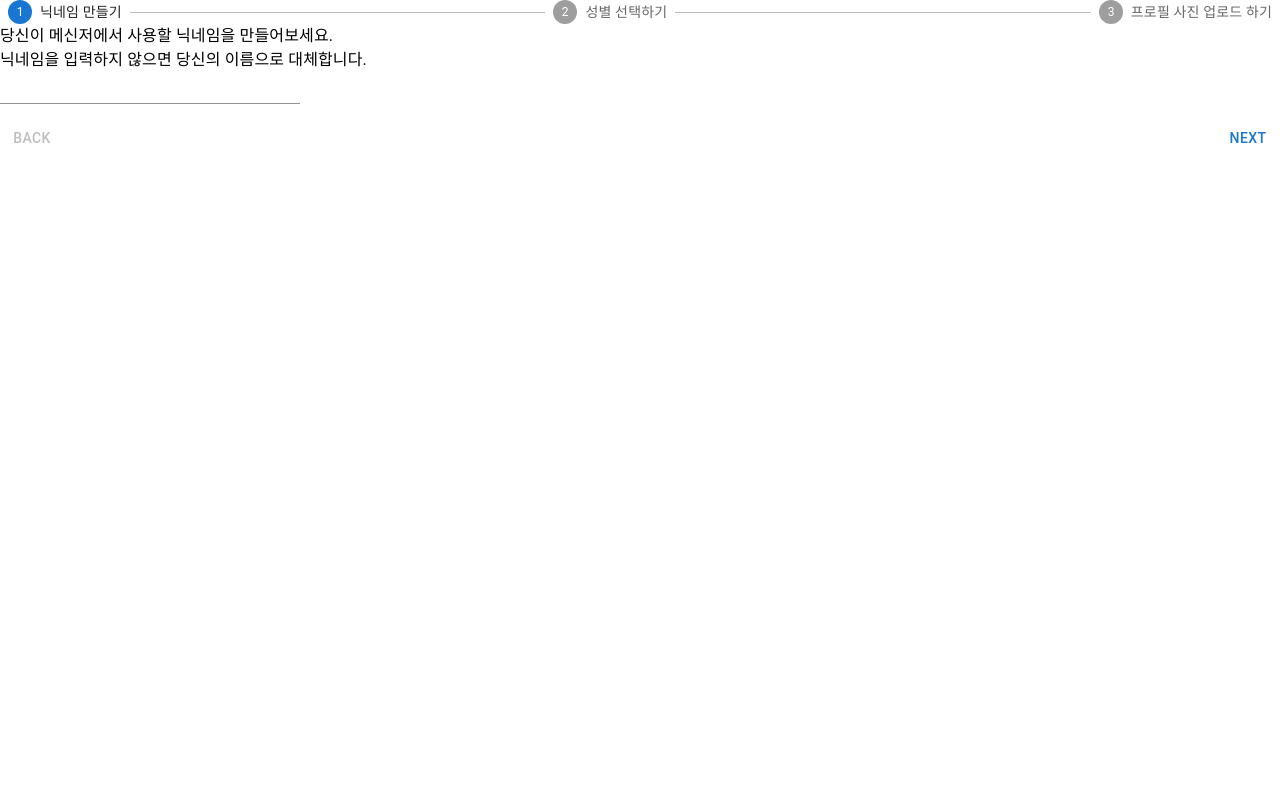
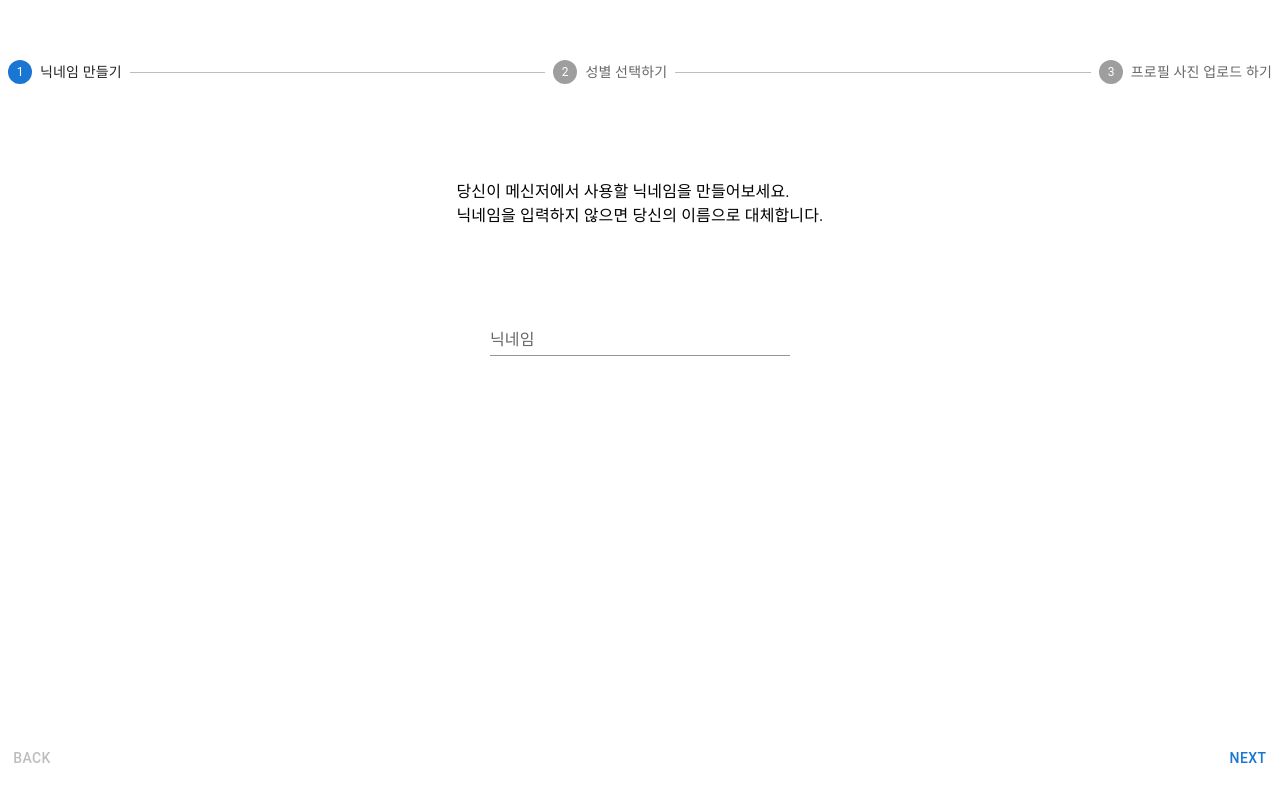
Before and after one commit to JungHoiMin/collab-talk, a React (Create React App) app in the folder collab-talk-app/: page /home/init in a window 1280 px wide. Built offline with nearby package versions, Linux system fonts and the light colour scheme.

Commit message:
[Add] {app} init 페이지 추가(중간커밋)
Stepper 적용
프로필 사진 업로드 미리보기 기능 추가

```diff
--- a/collab-talk-app/src/pages/auth/login/Login.css
+++ b/collab-talk-app/src/pages/auth/login/Login.css
@@ -0,0 +1,27 @@
+.ctLoginMain {
+    display: flex;
+    align-items: center;
+    justify-content: center;
+    flex-direction: column;
+    height: 80vh;
+}
+
+.ctLoginMain > div {
+    width: 400px;
+    margin-top: 10px;
+}
+
+.ctLogo {
+    width: 80vw;
+    min-width: 600px;
+    max-width: 800px;
+    margin-bottom: 120px;
+}
+
+.ctInput {
+    width: 300px;
+}
+
+.ctSubmitButton {
+    width: 300px;
+}
--- a/collab-talk-app/src/pages/auth/login/Login.jsx
+++ b/collab-talk-app/src/pages/auth/login/Login.jsx
@@ -1,3 +1,4 @@
+import "./Login.css"
 import imgLogo from '../../../images/logo.png'
 import {Button, TextField} from "@mui/material";
 import useInputState from "../../../hooks/InputState";
@@ -35,10 +36,13 @@ const Login = () => {
           navigate('/home');
         }
       })
+        .catch((err) => {
+          console.log(err)
+        })
   }
   return (
     <>
-      <div className="ctSignupMain">
+      <div className="ctLoginMain">
         <img className="ctLogo" src={imgLogo} alt="logo"/>
         <div>
           <TextField className="ctInput" variant="standard" label="이메일" type="email" onChange={onChangeEmail}/>
--- a/collab-talk-app/src/pages/home/init/Init.css
+++ b/collab-talk-app/src/pages/home/init/Init.css
@@ -1,3 +1,18 @@
+.ctInitMain {
+    height: 80vh;
+}
+
+.ctStepper {
+    margin-top: 60px;
+}
+
+.ctContent {
+    height: 100%;
+    display: flex;
+    align-items: center;
+    flex-direction: column;
+}
+
 .ctVisuallyHidden {
     opacity: 0;
     overflow: hidden;
@@ -6,3 +21,27 @@
     height: 100%;
     cursor: pointer;
 }
+
+.ctDescription {
+    margin-top: 6em;
+}
+
+.ctContentBody {
+    margin-top: 80px;
+    display: flex;
+    align-items: center;
+    flex-direction: column;
+}
+
+.ctInput {
+    width: 300px;
+    text-align: center;
+}
+
+.ctImage {
+    border: cadetblue 6px solid;
+    width: 260px;
+    height: 260px;
+    object-fit: contain;
+    border-radius: 180px;
+}
--- a/collab-talk-app/src/pages/home/init/Init.jsx
+++ b/collab-talk-app/src/pages/home/init/Init.jsx
@@ -10,6 +10,7 @@ import {
   TextField,
   Typography
 } from "@mui/material";
+import default_profile from "../../../images/default-profile.png"
 import {useCallback, useState} from "react";
 import {useNavigate} from "react-router-dom";
 import useInputState from "../../../hooks/InputState";
@@ -22,18 +23,21 @@ const Init = () => {
   const [activeStep, setActiveStep] = useState(0);
   const [nickname, setNickname, onChangeNickname] = useInputState('');
   const [gender, , onChangeGender] = useInputState('M');
-  const [imageSource, setImageSource] = useState();
-  const [imagePath, setImagePath] = useState();
+  const [imageSource, setImageSource] = useState(null);
+
 
   const onClickImageUpload = useCallback((e) => {
     const selectedFile = e.target.files[0];
     const reader = new FileReader();
-    console.log(selectedFile)
-    reader.onloadend = (e) => {
-      setImageSource(selectedFile)
-      setImagePath(reader.result)
-      console.log(reader.result)
+    reader.readAsDataURL(selectedFile);
+
+    return new Promise((resolve) => {
+      reader.onload = () => {
+        setImageSource(reader.result || null);
+        resolve();
       }
+    })
+
   }, []);
 
   const onClickNext = useCallback(() => {
@@ -48,20 +52,33 @@ const Init = () => {
     setActiveStep((current) => (current - 1))
   }, []);
 
+
   const getStepContent = () => {
-    const name = sessionStorage.getItem('name')
     if (activeStep === 0) {
       return (
           <>
+            <div className="ctDescription">
               <Typography>당신이 메신저에서 사용할 닉네임을 만들어보세요.</Typography>
               <Typography>닉네임을 입력하지 않으면 당신의 이름으로 대체합니다.</Typography>
-            <TextField className="ctInput" variant="standard" label={name} type="text" onChange={onChangeNickname} />
+            </div>
+            <div className="ctContentBody">
+              <TextField
+                  className="ctInput"
+                  variant="standard"
+                  label="닉네임"
+                  type="text"
+                  onChange={onChangeNickname}
+              />
+            </div>
           </>
       )
     } else if(activeStep === 1) {
       return (
           <>
+            <div className="ctDescription">
               <Typography>당신의 성별을 골라주세요.</Typography>
+            </div>
+            <div className="ctContentBody">
               <RadioGroup
                 value={gender}
                 onChange={onChangeGender}
@@ -70,19 +87,35 @@ const Init = () => {
                 <FormControlLabel value="F" control={<Radio/>} label="여자"/>
                 <FormControlLabel value="U" control={<Radio/>} label="비밀"/>
               </RadioGroup>
+            </div>
           </>
       )
     } else if (activeStep === 2) {
       return (
           <>
+            <div className="ctDescription">
               <Typography>이제 마지막입니다.</Typography>
               <Typography>당신의 프로필 사진을 업로드 해주세요.</Typography>
               <Typography>업로드 하지 않으면 기본 이미지로 대체됩니다.</Typography>
-            {imageSource&&<img width="100px" height="100px" src={imagePath} alt="preview"/>}
+            </div>
+            <div className="ctContentBody">
+              <div>
+                <img
+                    className="ctImage"
+                    src={imageSource !== null ? imageSource : default_profile}
+                    alt="preview"/>
+                </div>
+              <div>
                 <Button variant="contained" startIcon={<CloudUploadIcon />}>
                     이미지 변경하기
-                <input className='ctVisuallyHidden' type="file" accept=".png, .jpg, .jpeg" onChange={onClickImageUpload}/>
+                    <input
+                        className='ctVisuallyHidden'
+                        type="file"
+                        accept=".png, .jpg, .jpeg"
+                        onChange={onClickImageUpload}/>
                 </Button>
+              </div>
+            </div>
           </>
       )
     }
@@ -90,8 +123,8 @@ const Init = () => {
   }
   return (
     <>
-      <div>
-        <Stepper activeStep={activeStep}>
+      <div className="ctInitMain">
+        <Stepper activeStep={activeStep} className="ctStepper">
           {steps.map((label, index) => {
             const stepProps = {};
             const labelProps = {};
@@ -102,7 +135,9 @@ const Init = () => {
             );
           })}
         </Stepper>
+        <div className="ctContent">
           {getStepContent()}
+        </div>
         <Box sx={{display: 'flex', flexDirection: 'row', pt: 2}}>
           <Button
             color="inherit"
```
Also changed, not shown: collab-talk-app/src/images/default-profile.png (added). Lines whose indentation alone changed are shown as unchanged.
